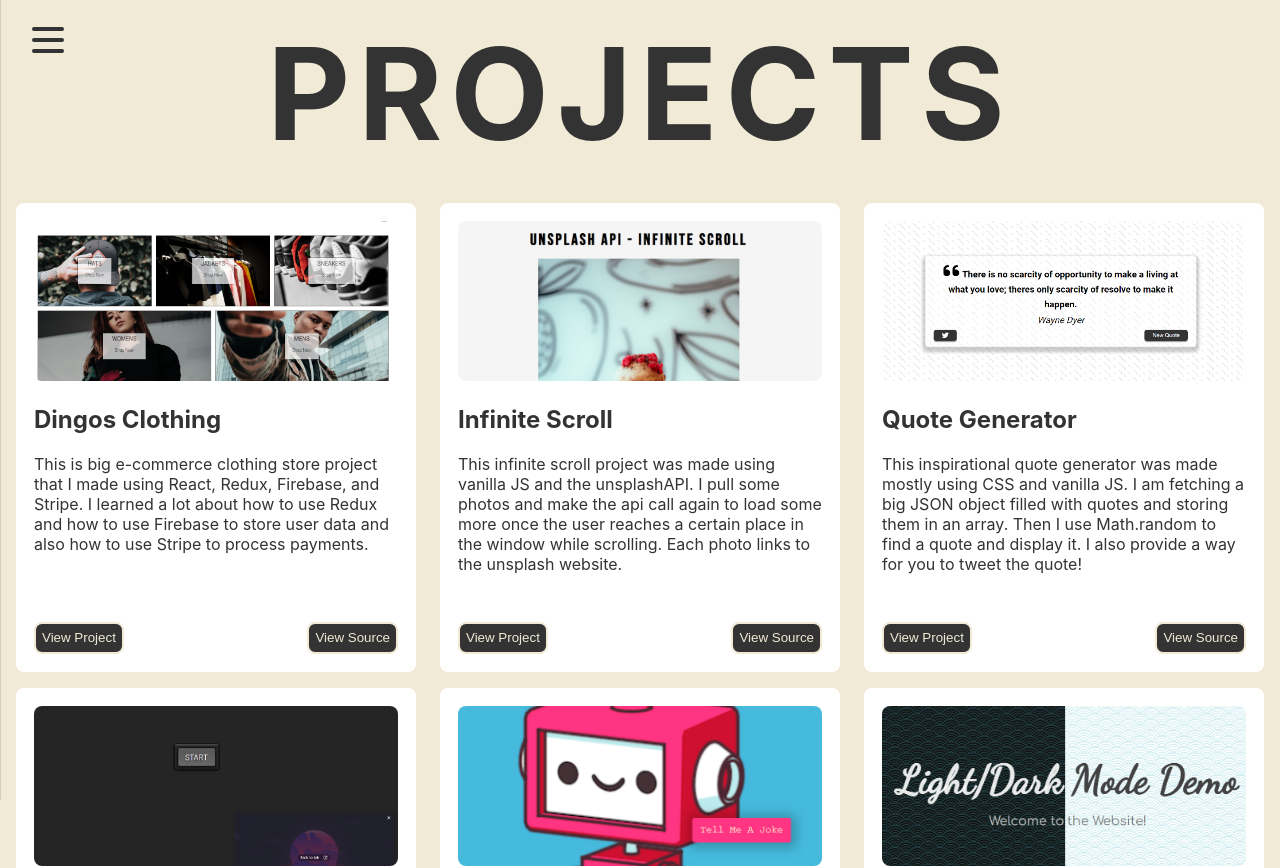
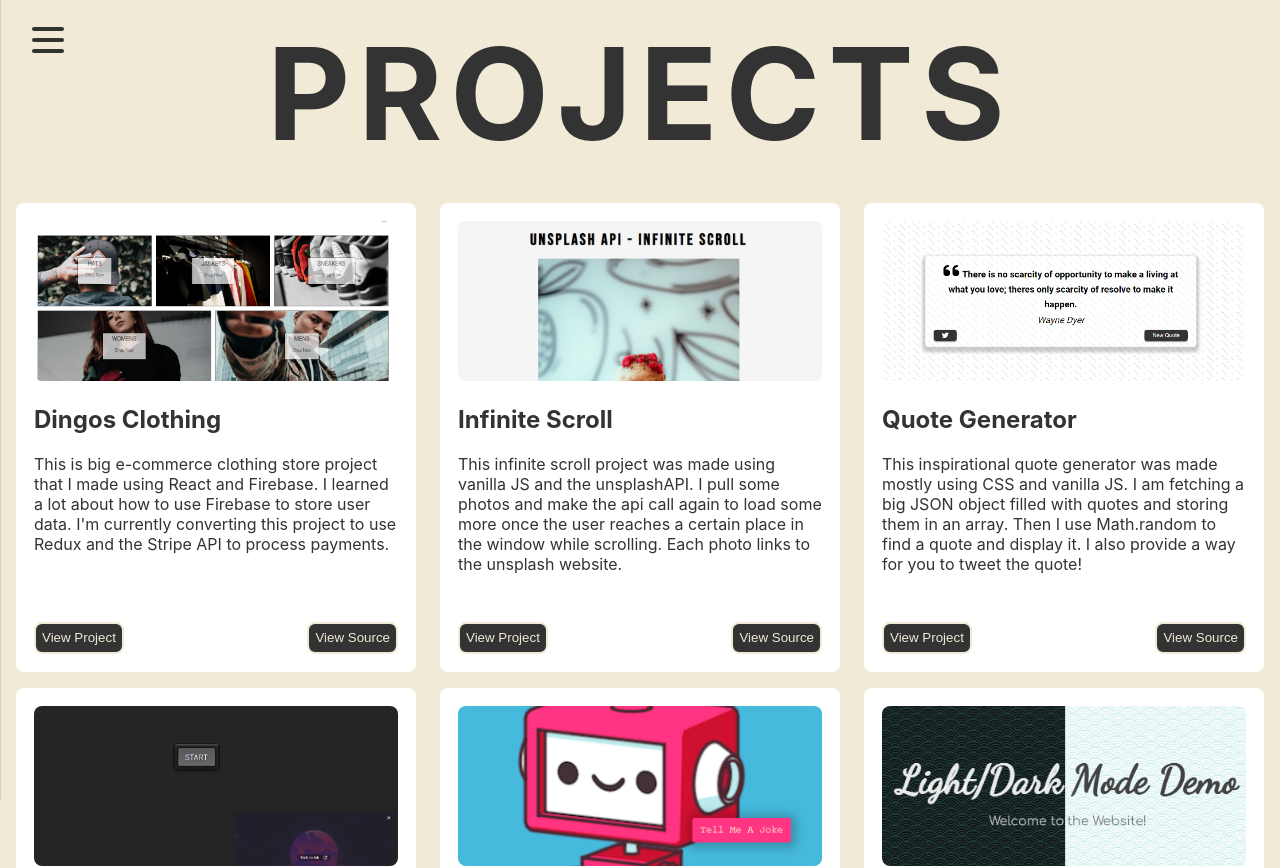
Before and after one commit to crisecheguren/resume-2023, a React (Create React App) app: page /projects in a window 1280 px wide. Shown: the top 868 px of the page. Built offline with nearby package versions, Linux system fonts and the light colour scheme.

Commit message:
changed project description for dingos clothing

```diff
--- a/src/data/projects.js
+++ b/src/data/projects.js
@@ -13,7 +13,7 @@ const projects = [
         img: clothing,
         projectLink: "https://crisecheguren.github.io/dingos-clothing/",
         sourceLink: "https://github.com/crisecheguren/dingos-clothing",
-        description: 'This is big e-commerce clothing store project that I made using React, Redux, Firebase, and Stripe.  I learned a lot about how to use Redux and how to use Firebase to store user data and also how to use Stripe to process payments.'
+        description: "This is big e-commerce clothing store project that I made using React and Firebase.  I learned a lot about how to use Firebase to store user data. I'm currently converting this project to use Redux and the Stripe API to process payments."
     },
     {
         id: 2,
```
